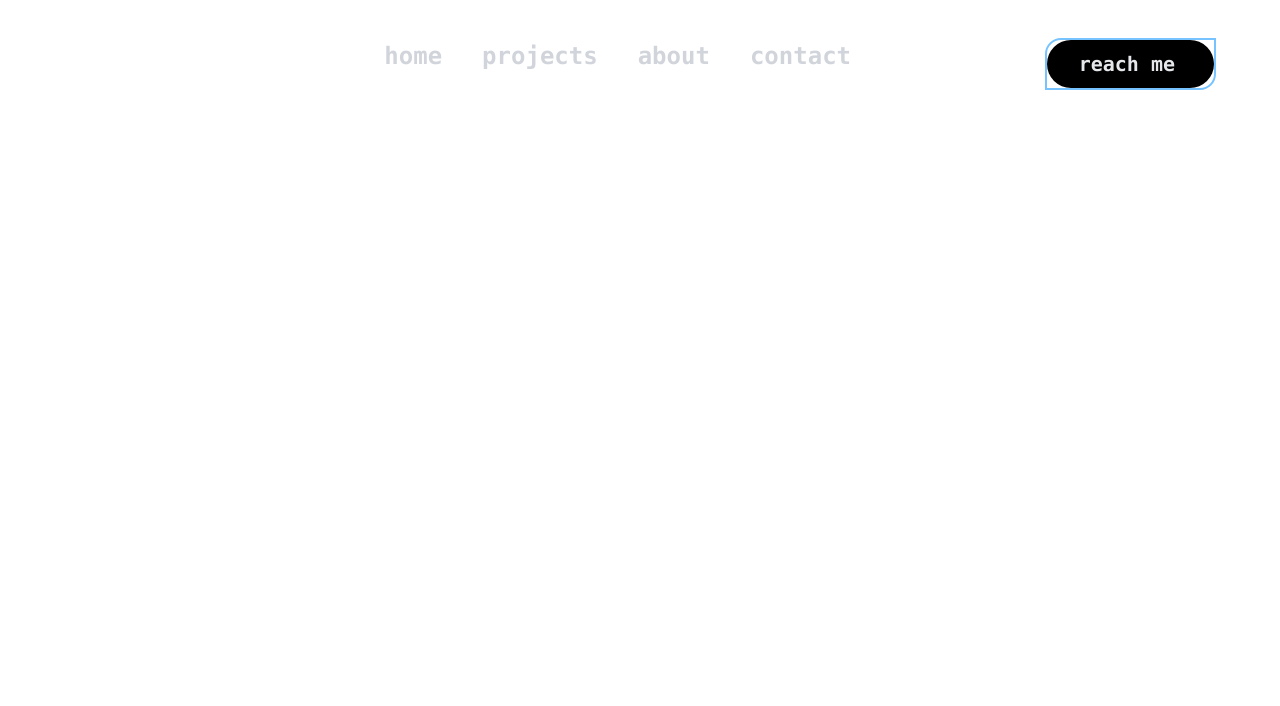
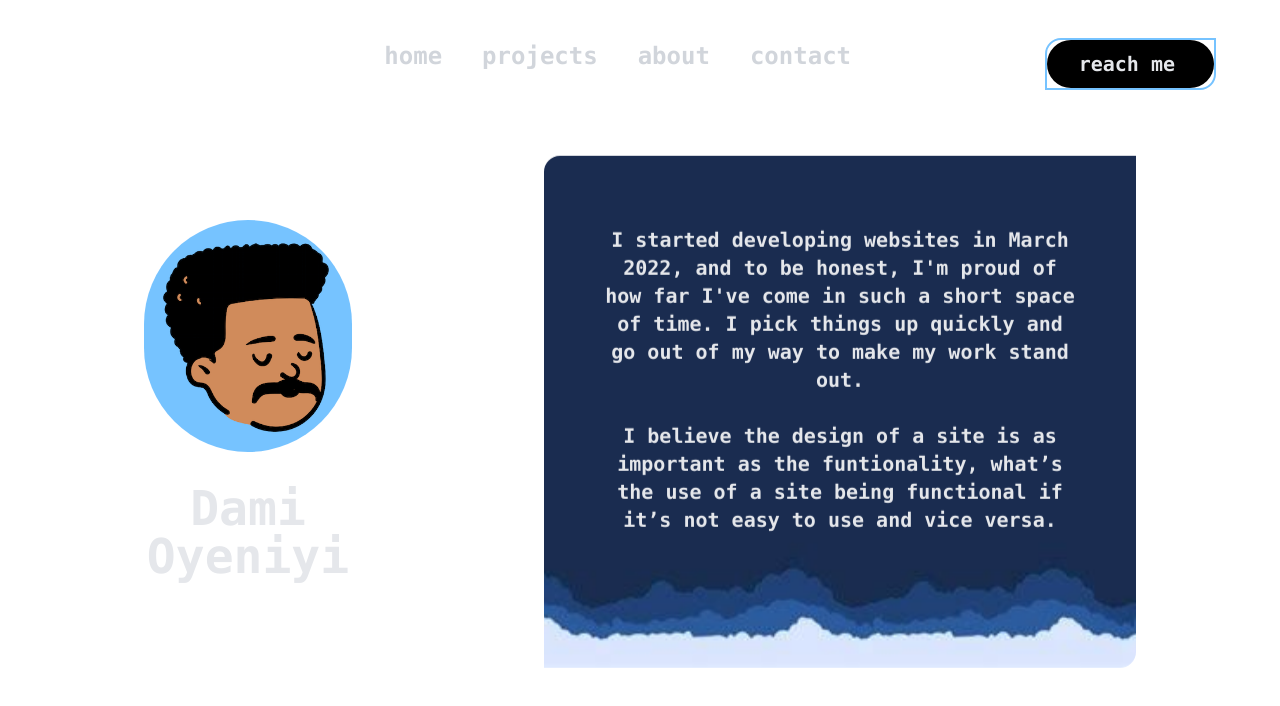
Before and after one commit to grzdev/portfolio, a SvelteKit app: page /about in a window 1280 px wide. Shown: the top 706 px of the page. Built offline with nearby package versions, Linux system fonts and the light colour scheme; some icons are missing.

Commit message:
First commit

```diff
--- a/src/modules/About.svelte
+++ b/src/modules/About.svelte
@@ -1 +1,107 @@
-<h1 class="text-white">About page</h1>
+<!-- Javascript -->
+<script>
+  import Avatar from "../images/Avatar2.png";
+</script>
+
+<div
+  class="flex justify-center items-center flex-col sm:flex-col md:flex-row mt-[1rem] sm:mt-[1rem] md:mt-[3rem] gap-[8rem] sm:gap-[8rem] md:gap-[12rem]"
+>
+  <div class="flex justify-center items-center flex-col">
+    <img
+      src={Avatar}
+      alt=""
+      class="rounded-full w-[8rem] sm:w-[13rem] md:w-[13rem] mt-[] sm:mt-[] md:mt-[-4rem]"
+    />
+    <h1
+      class="text-4xl sm:text-5xl md:text-5xl text-gray-200 font-mono font-bold mt-[0.5rem] sm:mt-[2rem] md:mt-[2rem]"
+    >
+      Dami
+    </h1>
+    <h1
+      class="text-4xl sm:text-5xl md:text-5xl text-gray-200 font-mono font-bold"
+    >
+      Oyeniyi
+    </h1>
+  </div>
+  <!-- <div class="w-[30rem] h-[20rem] bg-white" /> -->
+  <div
+    class="flip-container move-container mt-[-6rem] sm:mt-[-5rem] md:mt-[1rem] mb-[3rem] sm:mb-[3rem] md:mb-[]"
+  >
+    <div class="flip-card">
+      <div class="flip-front justify-center items-center flex flex-col">
+        <p
+          class="text-gray-200 text-xl mt-[-4rem] font-mono font-bold text-center w-[18rem] sm:w-[30rem] md:w-[30rem]"
+        >
+          I started developing websites in March 2022, and to be honest, I'm
+          proud of how far I've come in such a short space of time. I pick
+          things up quickly and go out of my way to make my work stand out. <br
+          /> <br />I believe the design of a site is as important as the
+          funtionality, what’s the use of a site being functional if it’s not
+          easy to use and vice versa.
+        </p>
+      </div>
+      <div
+        class="flip-back justify-center items-center flex flex-col gap-[2rem]"
+      >
+        <h1>back</h1>
+      </div>
+    </div>
+  </div>
+</div>
+
+<style>
+  .flip-card {
+    position: relative;
+    width: 37rem;
+    height: 32rem;
+    transition: transform 0.5s;
+    transform-style: preserve-3d;
+  }
+
+  @media (max-width: 640px) {
+    /* Set different width and height for smaller screens */
+    .flip-card {
+      width: 21rem;
+      height: 40rem;
+    }
+  }
+
+  .flip-container:hover .flip-card {
+    transform: rotateY(-180deg);
+  }
+
+  .flip-front,
+  .flip-back {
+    position: absolute;
+    width: 100%;
+    height: 100%;
+    backface-visibility: hidden;
+  }
+  .flip-front {
+    background-image: url("../images/bg1.jpeg"); /* Move background image to flip-front */
+    background-position: center;
+    background-repeat: no-repeat;
+    background-size: cover;
+    border-radius: 1rem 0 1rem 0;
+  }
+
+  .flip-back {
+    transform: rotateY(180deg);
+    background-color: #1a2c50;
+    border-radius: 1rem 0 1rem 0;
+  }
+
+  .move-container {
+    animation: move 2.5s ease-in-out infinite;
+  }
+
+  @keyframes move {
+    0%,
+    100% {
+      transform: translateY(0);
+    }
+    50% {
+      transform: translateY(-9px);
+    }
+  }
+</style>
--- a/src/routes/about/+page.svelte
+++ b/src/routes/about/+page.svelte
@@ -18,6 +18,7 @@
   <LoadScreen />
 {:else}
   <div>
+    <title>Dami Oyeniyi | About</title>
     <Navbar {menuOpen} on:toggleMenu={() => (menuOpen = !menuOpen)} />
     <About />
   </div>
```
Also changed, not shown: src/images/Avatar2.png (added).
